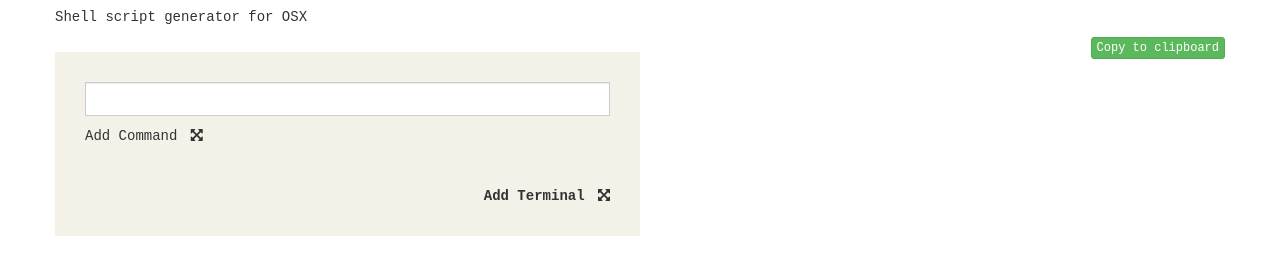
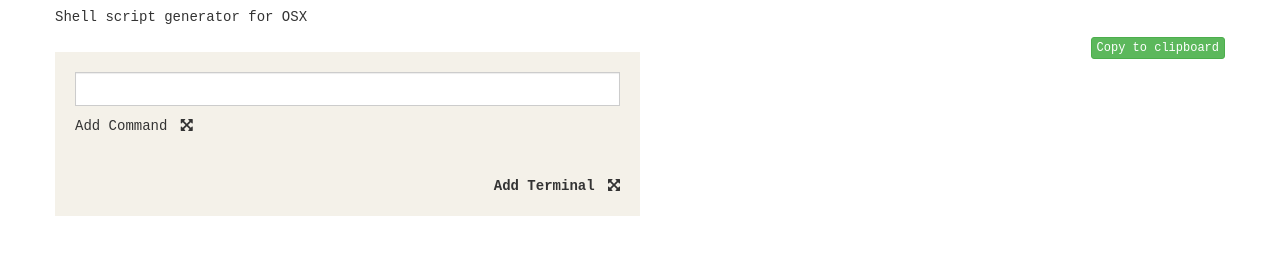
Before and after one commit to saadixl/Tenhut, a plain HTML site: page index.html in a window 1280 px wide. Shown: the part 63-338 px from the top of the page. Drawn offline with nearby package versions, Linux system fonts and the light colour scheme; some packages are replaced by stand-ins of ours; a script that the page names is missing.

Commit message:
Generate script after sorting stops

```diff
--- a/tenhut.css
+++ b/tenhut.css
@@ -6,7 +6,7 @@ body{
     background: #f4f1e9;
     margin-top: 15px;
     margin-bottom: 15px;
-    padding: 30px;
+    padding: 20px;
 }
 
 .command{
@@ -45,3 +45,7 @@ body{
 #result{
     padding: 20px;
 }
+
+.geenrate-btn{
+    margin-left: 10px;
+}
--- a/tenhut.js
+++ b/tenhut.js
@@ -73,7 +73,11 @@
   });
 
   callSortable = function() {
-    $(".terminal-container, .command-container").sortable();
+    $(".terminal-container, .command-container").sortable({
+      stop: function(event, ui) {
+        return generate();
+      }
+    });
     return $(".terminal-container, .command-container").disableSelection();
   };
 
```
Also changed, not shown: 1 other file.
